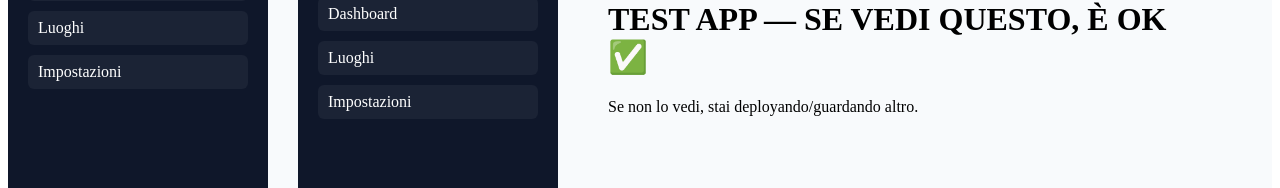
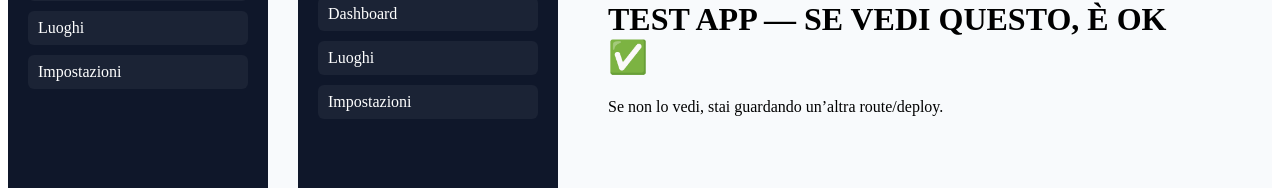
Before and after one commit to farfa82/FipQuick, a Next.js app: page /app in a window 1280 px wide. Shown: the part 108-296 px from the top of the page. Built offline with nearby package versions, Linux system fonts and the light colour scheme.

Commit message:
test app

```diff
--- a/src/app/app/page.tsx
+++ b/src/app/app/page.tsx
@@ -2,7 +2,7 @@ export default function Page() {
   return (
     <div style={{ padding: 20 }}>
       <h1>TEST APP — SE VEDI QUESTO, È OK ✅</h1>
-      <p>Se non lo vedi, stai deployando/guardando altro.</p>
+      <p>Se non lo vedi, stai guardando un’altra route/deploy.</p>
     </div>
   );
 }
```
